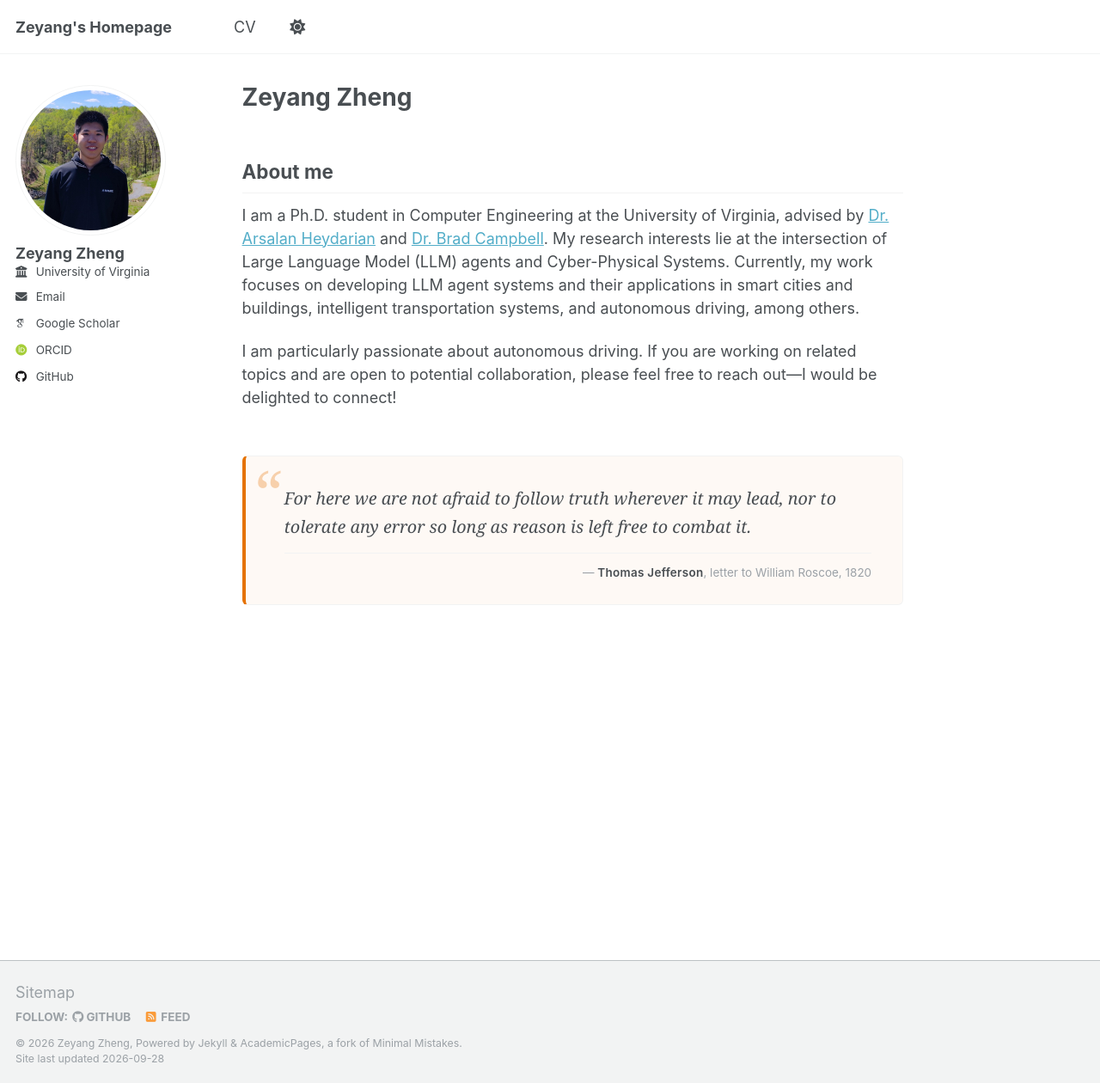
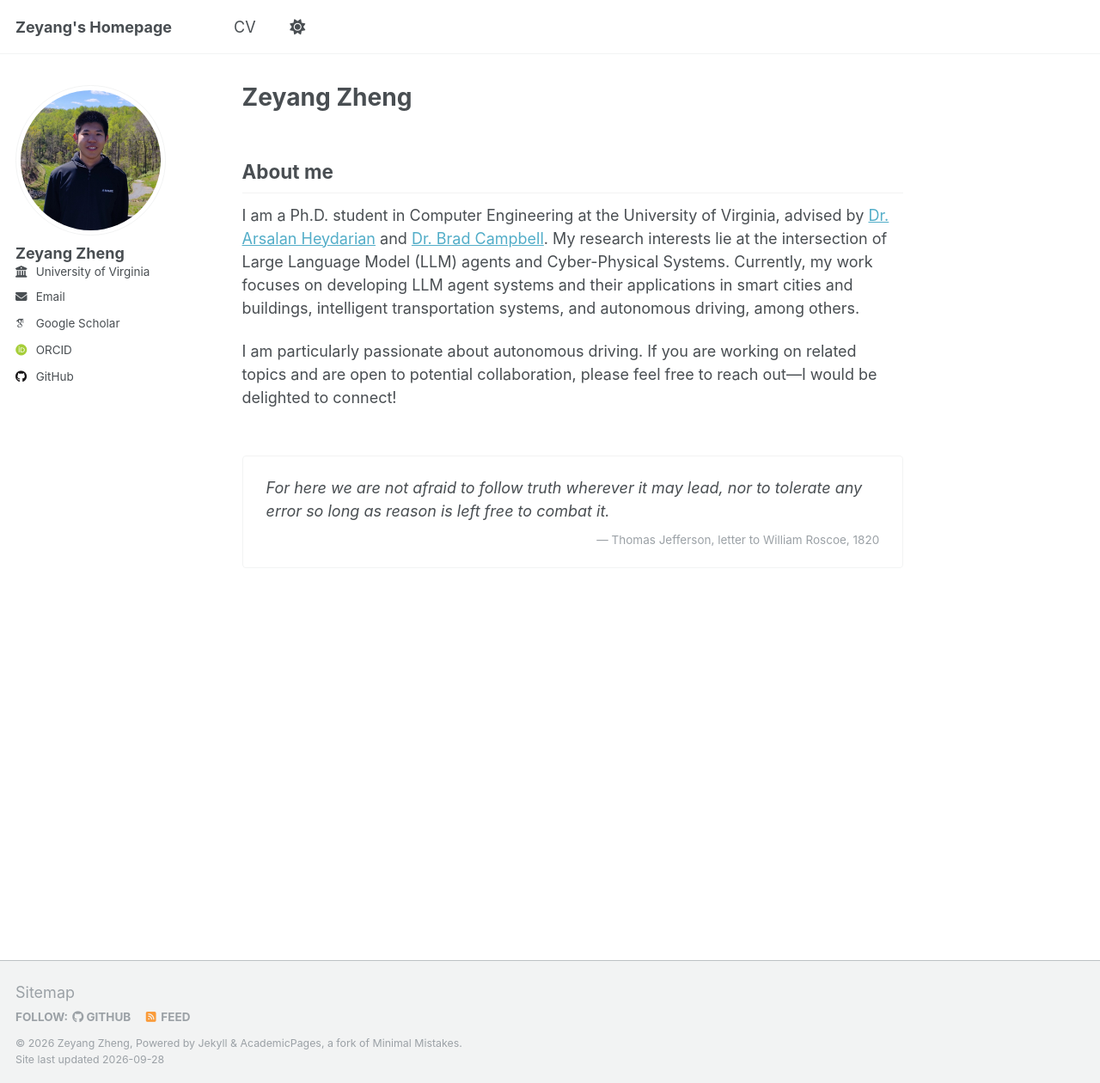
Before and after one commit to ZeyangZheng08/ZeyangZheng08.github.io, a Jekyll site: the page built from _pages/about.md, in a window 1280 px wide and 1260 px high. Shown: the whole window at 86% size. Built offline with Jekyll 4.4.1, drawn with Linux system fonts in a browser that asks for light colours; some web fonts are replaced.

Commit message:
Simplify the quote box

```diff
--- a/_pages/about.md
+++ b/_pages/about.md
@@ -15,5 +15,5 @@ I am particularly passionate about autonomous driving. If you are working on rel
 
 <blockquote class="epigraph">
   <p class="epigraph__text">For here we are not afraid to follow truth wherever it may lead, nor to tolerate any error so long as reason is left free to combat it.</p>
-  <p class="epigraph__cite">&mdash; <strong>Thomas Jefferson</strong>, letter to William Roscoe, 1820</p>
+  <p class="epigraph__cite">&mdash; Thomas Jefferson, letter to William Roscoe, 1820</p>
 </blockquote>
--- a/_sass/layout/_epigraph.scss
+++ b/_sass/layout/_epigraph.scss
@@ -1,62 +1,25 @@
 /* ==========================================================================
-   EPIGRAPH (quote card on the home page)
+   EPIGRAPH (quote box on the home page)
    ========================================================================== */
 
-$uva-orange: #e57200;
-
 .epigraph {
-  position: relative;
   margin: 3em 0 0;
-  padding: 1.5em 1.25em 1.25em 1.5em;
+  padding: 1.25em 1.5em;
   border: 1px solid var(--global-border-color);
-  border-left: 4px solid $uva-orange;
-  border-radius: 6px;
-  background-color: rgba($uva-orange, 0.04);
+  border-radius: $border-radius;
   font-style: normal;
 
-  @include breakpoint($small) {
-    padding: 1.75em 2em 1.5em 2.5em;
-  }
-
-  // large decorative opening quote mark
-  &:before {
-    content: "\201C";
-    position: absolute;
-    top: 0.05em;
-    left: 0.15em;
-    font-family: $georgia;
-    font-size: 4em;
-    line-height: 1;
-    color: $uva-orange;
-    opacity: 0.3;
-    pointer-events: none;
-  }
-
   .epigraph__text {
-    position: relative;
     margin: 0;
-    font-family: $georgia;
-    font-size: 1.1em;
     font-style: italic;
-    line-height: 1.7;
     color: var(--global-text-color);
   }
 
   .epigraph__cite {
-    margin: 1em 0 0;
-    padding-top: 0.85em;
-    border-top: 1px solid var(--global-border-color);
+    margin: 0.75em 0 0;
     font-size: $type-size-6;
-    font-style: normal;
-    line-height: 1.5;
     text-align: right;
     color: var(--global-text-color-light);
-
-    strong {
-      font-weight: 600;
-      letter-spacing: 0.02em;
-      color: var(--global-text-color);
-    }
   }
 }
 
```
